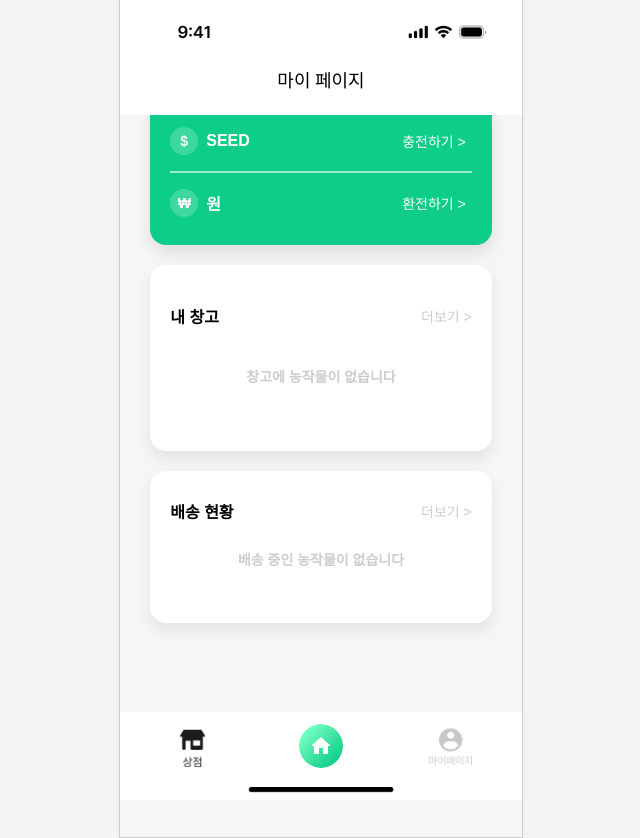
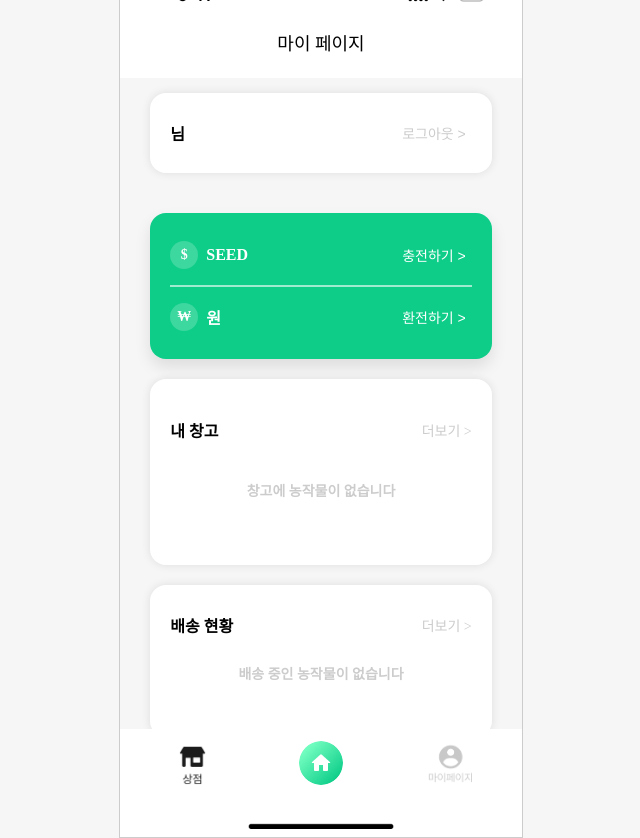
Before and after one commit to sion52/SEEDO, a Flask app: template templates/my.html in a window 1280 px wide. Shown: the whole page, without its empty margins (319-959 px from the left). Run offline with Flask 3, Linux system fonts and the light colour scheme; the template is opened without the code that fills it, so the values that code supplies are empty; some web fonts are replaced.

Commit message:
my스크롤수정

```diff
--- a/static/css/my.css
+++ b/static/css/my.css
@@ -19,28 +19,31 @@
   font-style: normal;
 }
 
-/* 전역 */
-body {
+html, body {
   margin: 0;
   padding: 0;
+  height: 100%;
   display: flex;
   justify-content: center;
   align-items: center;
-  height: 100vh;
-  background-color: #f4f4f4;
-  font-family: "Pretendard-Regular", sans-serif;
+  background: #f6f6f6;
 }
 
+
 .app-container {
+  position: relative;
   width: 402px;
   height: 874px;
-  border: 1px solid #ccc;
-  background-color: #fff;
+  margin: 0 auto;
+  overflow: hidden;
+  background-color: #f6f6f6;
   display: flex;
   flex-direction: column;
-  overflow: hidden;
-  position: relative;
-  box-shadow: 0 0 5px rgba(0, 0, 0, 0.05);
+  border: 1px solid #ccc;
+}
+
+.app-container::-webkit-scrollbar {
+  display: none;
 }
 
 .top-bar {
@@ -64,6 +67,8 @@ body {
 .header {
   position: fixed;
   top: 0;
+  left: 50%;
+  transform: translateX(-50%);
   width: 402px;
   height: 115px;
   background-color: white;
@@ -72,6 +77,7 @@ body {
   align-items: center;
   z-index: 10;
 }
+
 
 .write {
   margin-top: 60px; /* 위에서 70px 내려오게 */
@@ -88,18 +94,23 @@ body {
 /* 본문 */
 .main-content {
   flex: 1;
-  padding: 16px 0;
+  padding: 130px 0 16px 0;  /* ✅ 헤더 높이만큼 위에서 띄움 */
   overflow-y: auto;
   scrollbar-width: none;
-  background-color: #F6F6F6;
 }
+
+
+.main-content::-webkit-scrollbar {
+  display: none;
+}
+
 
 .card {
   width: 75%;
   margin: 0 auto 20px auto;
   background: #fff;
   border-radius: 16px;
-  box-shadow: 0 8px 16px rgba(0, 0, 0, 0.08);
+  box-shadow: 0 0px 10px rgba(0, 0, 0, 0.1);
   padding: 28px 20px;
 }
 .card.wallet-card{
@@ -236,16 +247,19 @@ body {
 }
 
 .nav-bar {
-  position: fixed;
-  bottom: 0;
+  position: absolute;
+  bottom: 20px;
+  left: 50%;
+  transform: translateX(-50%);
   width: 402px;
   height: 88px;
   background-color: white;
   display: flex;
   justify-content: space-around;
   align-items: center;
-  /* border-top: 1px solid #ccc; */
+  z-index: 10;
 }
+
 
 /* 각 버튼 */
 .nav-item {
@@ -278,6 +292,7 @@ body {
   width: 402px;
   height: auto;
   z-index: 2;
+  background: white;
 }
 
 /* 폰트 웨이트 */
@@ -398,3 +413,13 @@ body {
 .modal-buttons {
   justify-content: center;  /* ✅ 완료 모달 버튼 하나일 때 가운데 정렬 */
 }
+
+.header,
+.top-bar,
+.bottom-bar,
+.nav-bar {
+  position: absolute;
+  left: 50%;
+  transform: translateX(-50%);
+  width: 402px;
+}
```
